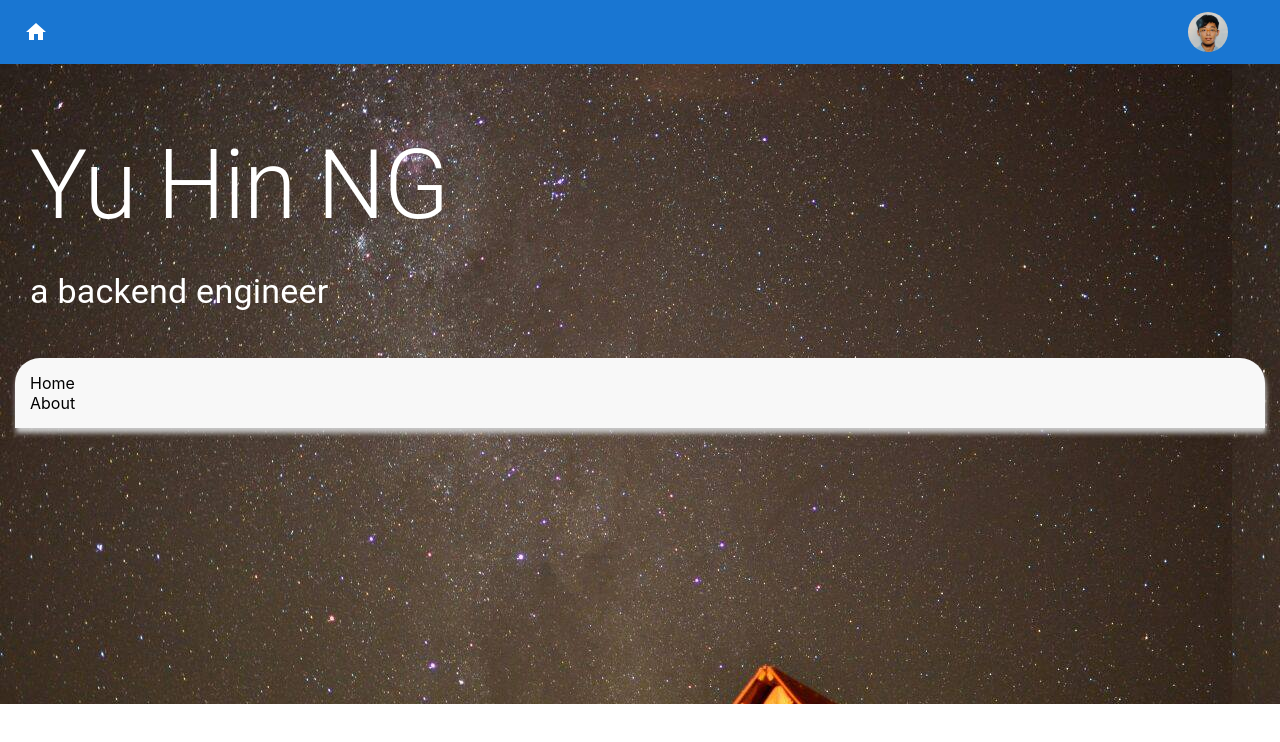
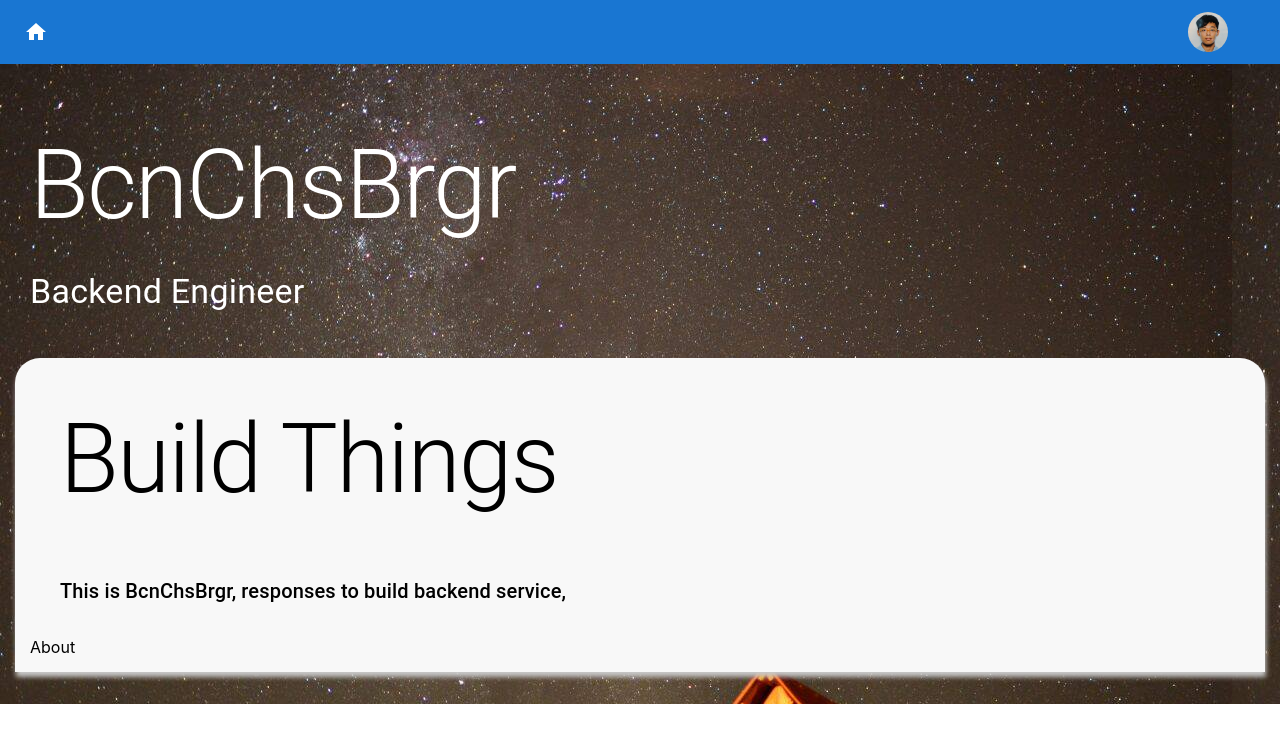
Before and after one commit to BcnChsBrgr/PersonalProfile, a React (Create React App) app: page / in a window 1280 px wide. Shown: the top 742 px of the page. Built offline with nearby package versions, Linux system fonts and the light colour scheme.

Commit message:
update css on home

```diff
--- a/src/App.js
+++ b/src/App.js
@@ -47,7 +47,7 @@ const useStyles = makeStyles({
   },
   Home: {
     backgroundColor: 'black'
-  }
+  },
 });
 
 function App() {
@@ -74,7 +74,7 @@ function App() {
               <Box sx={{ display: { xs: 'none', md: 'flex' } }}>
                 <IconButton
                   size="large"
-                  edge=""
+                  edge="end"
                   color="inherit"
                   sx={{mr:2}}
                   href="https://www.linkedin.com/in/yu-hin-ng-4797aa141/"
@@ -88,12 +88,12 @@ function App() {
 
         <div className={`${classes.TopperDown}`}>
           <div className={`${classes.personal}`}>
-            <Typography className={`${classes.personalInfo}`} variant="h1">Yu Hin NG</Typography>
-            <Typography className={`${classes.personalInfo}`} variant="h4">a backend engineer</Typography>
+            <Typography className={`${classes.personalInfo}`} variant="h1">BcnChsBrgr</Typography>
+            <Typography className={`${classes.personalInfo}`} variant="h4">Backend Engineer</Typography>
           </div>
           <div className={`${classes.containerBox}`}>
             <Switch>
-              <Route  path='/'>
+              <Route path='/'>
                 <Home />
               </Route>
               <Route path='/about'>
--- a/src/components/Home.js
+++ b/src/components/Home.js
@@ -1,10 +1,31 @@
+import Typography from '@mui/material/Typography';
 import About from './About'
+import { makeStyles } from '@mui/styles';
+
+const useStyles = makeStyles({
+    divHome: {
+        width: '100%;'
+    },
+    HomeTitle: {
+        width: 'auto',
+        padding: '30px'
+    },
+    HomeDescription: {
+        margin: '30px',
+        display: 'block',
+        padding: '30px'
+    }
+});
 
 function Home() {
+    const classes = useStyles();
+    return (
+        <div className={`${classes.divHome}`}>
+            <Typography className={`${classes.HomeTitle}`} variant="h1">Build Things</Typography>
+            <Typography className={`${classes.HomeDescription}`} variant="h6">
+                This is BcnChsBrgr, responses to build backend service,
 
-    return (
-        <div>
-            Home
+            </Typography>
             <About />
         </div>
     );
```
